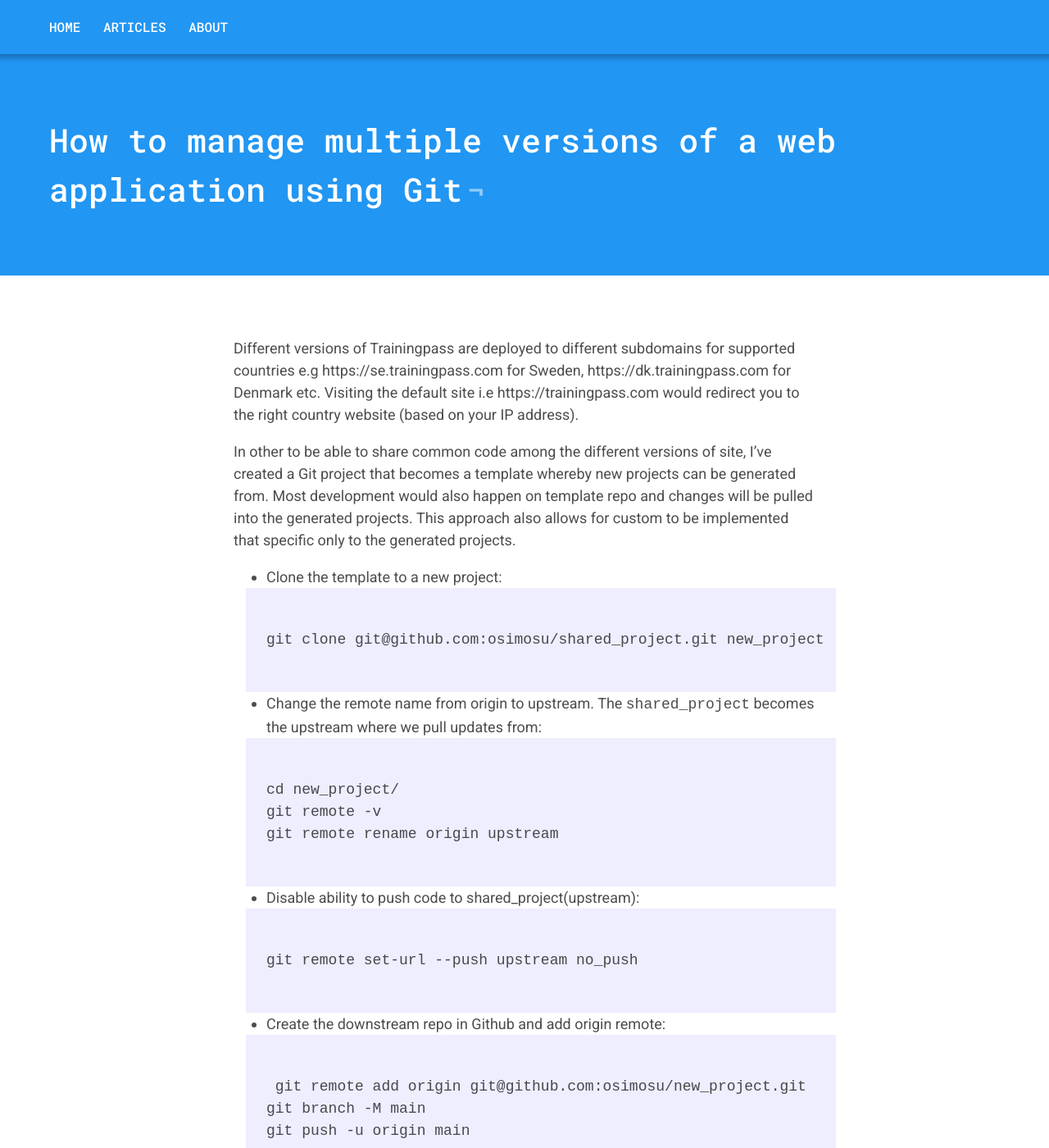
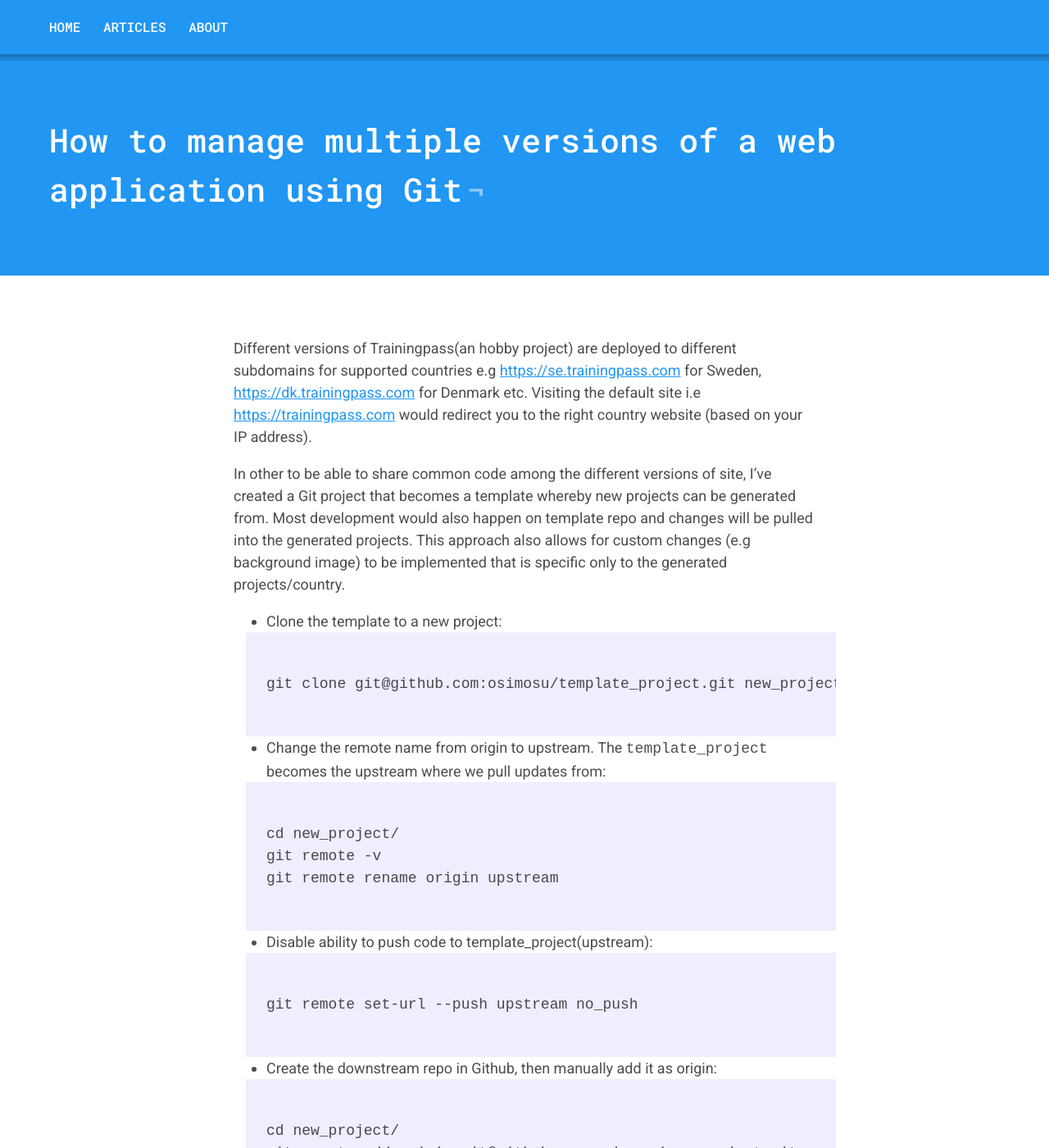
Before and after one commit to osimosu/osimosu.github.io, a Jekyll site: the page built from _posts/2022-12-27-how-to-manage-multiple-versions-of-a-web-application-using-git.markdown, in a window 1280 px wide and 1400 px high. Shown: the whole window at 82% size. Built offline with Jekyll 4.4.1, drawn with Linux system fonts in a browser that asks for light colours; some of the changed text lies outside the part shown.

Commit message:
Update blog

````diff
--- a/_posts/2022-12-27-how-to-manage-multiple-versions-of-a-web-application-using-git.markdown
+++ b/_posts/2022-12-27-how-to-manage-multiple-versions-of-a-web-application-using-git.markdown
@@ -5,31 +5,37 @@ date:   "2022-12-27 15:39:00 -0500"
 categories: git, template, downstream, upstream
 ---
 
-Different versions of Trainingpass are deployed to different subdomains for supported countries e.g https://se.trainingpass.com for Sweden, https://dk.trainingpass.com for Denmark etc. Visiting the default site i.e https://trainingpass.com would redirect you to the right country website (based on your IP address).
+Different versions of Trainingpass(an hobby project) are deployed to different subdomains for supported countries e.g [https://se.trainingpass.com](https://se.trainingpass.com) for Sweden, [https://dk.trainingpass.com](https://dk.trainingpass.com) for Denmark etc. Visiting the default site i.e [https://trainingpass.com](https://trainingpass.com) would redirect you to the right country website (based on your IP address).
 
-In other to be able to share common code among the different versions of site, I've created a Git project that becomes a template whereby new projects can be generated from.  Most development would also happen on template repo and changes will be pulled into the generated projects. This approach also allows for custom to be implemented that specific only to the generated projects.
+In other to be able to share common code among the different versions of site, I've created a Git project that becomes a template whereby new projects can be generated from.  Most development would also happen on template repo and changes will be pulled into the generated projects. This approach also allows for custom changes (e.g background image) to be implemented that is specific only to the generated projects/country.
 
 
 - Clone the template to a new project:
 ```
-git clone git@github.com:osimosu/shared_project.git new_project
+git clone git@github.com:osimosu/template_project.git new_project
 ```
 
-- Change the remote name from origin to upstream. The `shared_project` becomes the upstream where we pull updates from:
+- Change the remote name from origin to upstream. The `template_project` becomes the upstream where we pull updates from:
 ```
 cd new_project/
 git remote -v
 git remote rename origin upstream
 ```
 
-- Disable ability to push code to shared_project(upstream):
+- Disable ability to push code to template_project(upstream):
 ```
 git remote set-url --push upstream no_push
 ```
 
-- Create the downstream repo in Github and add origin remote:
+- Create the downstream repo in Github, then manually add it as origin:
  ```
- git remote add origin git@github.com:osimosu/new_project.git
+cd new_project/
+git remote add origin git@github.com:osimosu/new_project.git
 git branch -M main
 git push -u origin main
 ```
+
+- To pull changes from the template_project into generate project, you run:
+ ```
+git pull upstream main
+```
````
